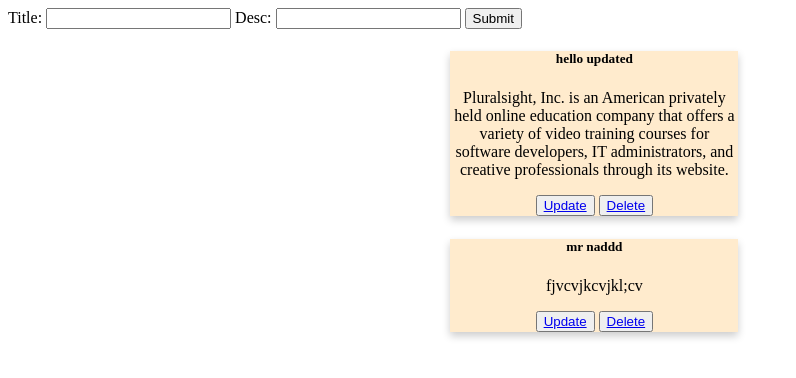
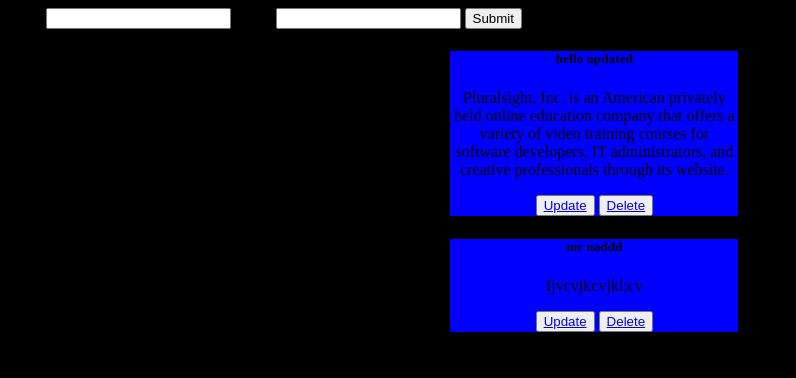
Before and after one commit to lagrandecode/todo, a Django app: page / in a window 1280 px wide. Shown: the top 378 px of the page, without its empty margins (0-796 px from the left). Run offline with Django 4.2, Linux system fonts and the light colour scheme; data comes from the database, SQL or seed files in the repository; both versions use the stored data as it was after the commit.

Commit message:
"commit"

```diff
--- a/static/main.css
+++ b/static/main.css
@@ -1,8 +1,10 @@
-
+body{
+  background-color: black;
+}
 
 .card{
 
-    background-color: blanchedalmond;
+    background-color:blue;
       /* Add shadows to create the "card" effect */
   box-shadow: 0 4px 8px 0 rgba(0,0,0,0.2);
   transition: 0.3s;
```
Also changed, not shown: db.sqlite3.
